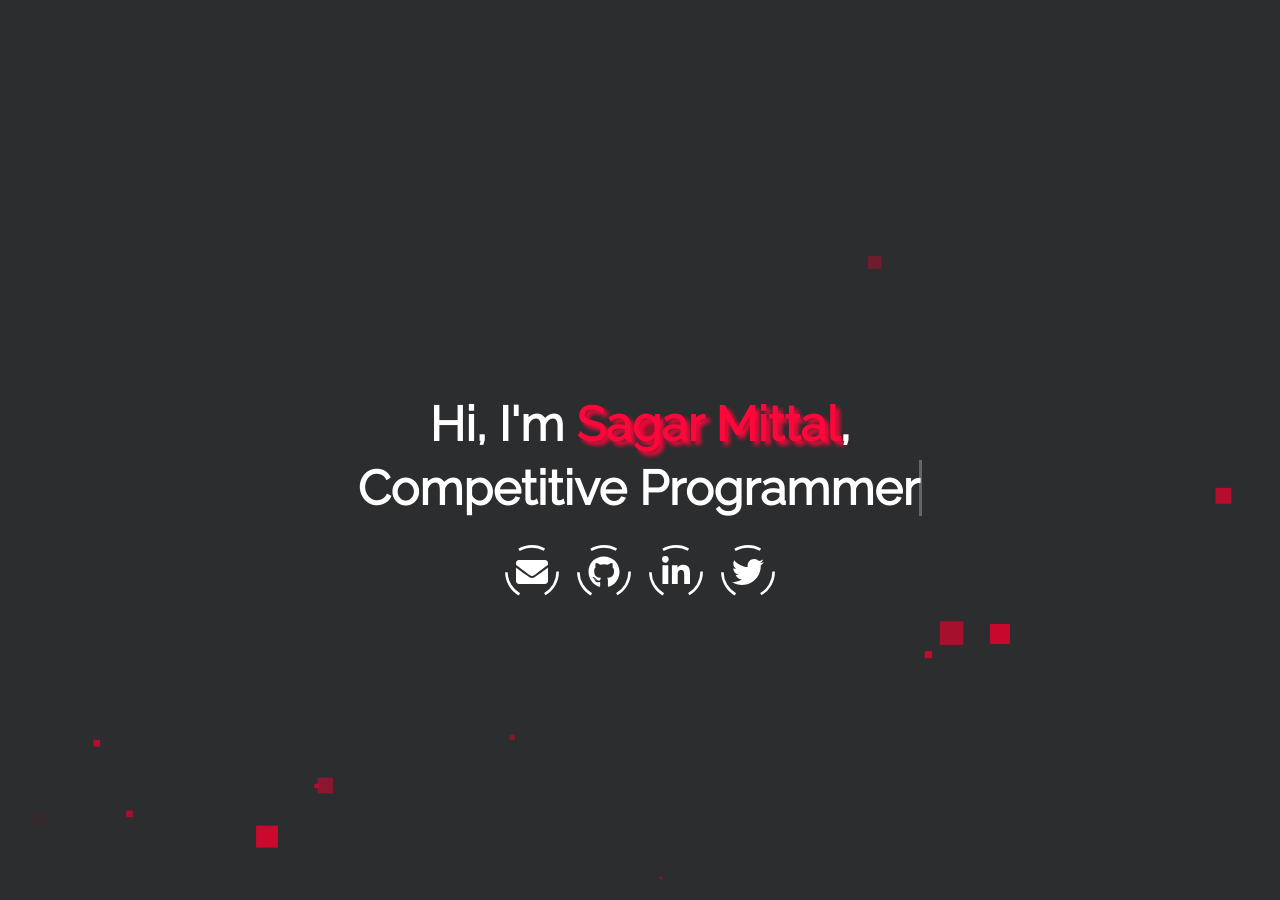
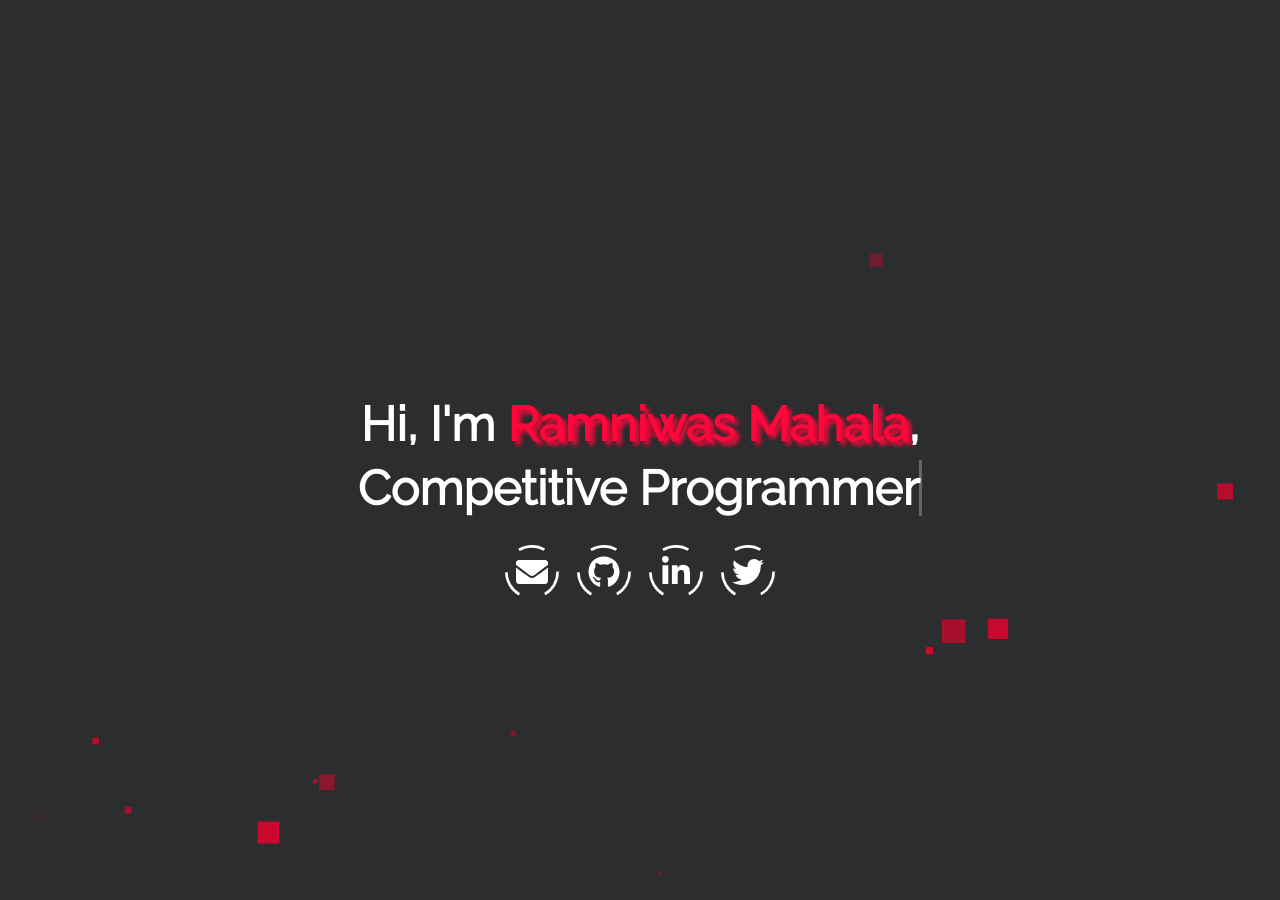
Before and after one commit to RamniwasMahala007/friend-portfolio, a Jekyll site: the page built from index.html, in a window 1280 px wide and 900 px high. Built offline with Jekyll 4.4.1, drawn with Linux system fonts in a browser that asks for light colours; some of the changed text lies outside the part shown.

Commit message:
some modifctions

```diff
--- a/_config.yml
+++ b/_config.yml
@@ -11,7 +11,7 @@ baseurl: ""
 
 # LANDING PAGE
 # username: This will displayed on the landing page as your name.
-username: Sagar Mittal
+username: Ramniwas Mahala
 # typing_text: This will be typed before 'scroll down for more'.
 # > set this to your job title, e.g. Fullstack Developer
 typing_text: Competitive Programmer
@@ -34,7 +34,7 @@ show_aboutme_card: true
 # about_me_title: The will be displayed as the title in the About Me section
 about_me_title: About Me
 # about_me_description: This will be displayed under the title.
-about_me_description: Lorem ipsum dolor sit amet, consetetur sadipscing elitr, sed diam nonumy eirmod tempor invidunt ut labore et dolore magna aliquyam erat, sed diam voluptua. At vero eos et accusam et justo duo dolores et ea rebum. Stet clita kasd gubergren, no sea takimata sanctus est Lorem ipsum dolor sit amet.  Lorem ipsum dolor sit amet, consetetur sadipscing elitr, sed diam nonumy eirmod tempor invidunt ut labore et dolore magna aliquyam erat, sed diam voluptua. At vero eos et accusam et justo duo dolores et ea rebum. Stet clita kasd gubergren, no sea takimata sanctus est Lorem ipsum dolor sit amet. If you like this theme and want to use it for yourself, checkout the source code and the documentation at <a class="highlight-link" href="https://github.com/longpdo/neumorphism" target="_blank" rel="noreferrer"> Github </a>. You can also find me on <a class="highlight-link" href="https://jamstackthemes.dev/theme/jekyll-neumorphism/" target="_blank" rel="noreferrer">JAMstack Themes</a> and on <a class="highlight-link" href="https://jekyll-themes.com/neumorphism/" target="_blank" rel="noreferrer">Jekyll Themes</a>.
+about_me_description: Hi, I am sophomore at GIT Jaipur.<br> I lke to do problem solving. I have good command over Data Structure & Algorithms. <br>I am a profcient in NodeJS.<br>I am an Open-Source contributor & apply of what I learn
 
 # SKILLS SECTION
 # show_skills_card:
@@ -59,11 +59,11 @@ cv_download_link: https://example.com/
 # show_projects_card:
 # > setting this to true, will display the Projects section
 # > setting this to false, will omit the Projects section
-show_projects_card: true
+show_projects_card: false
 # show_projects:
 # > setting this to true, will display your listed projects in _data/projects.yml
 # > setting this to false, will omit your listed projects
-show_projects: true
+show_projects: false
 # projects_title: The will be displayed as the title of your projects
 projects_title: Projects
 # show_os_projects:
@@ -81,7 +81,7 @@ show_contact_card: true
 # contact_title: The will be displayed as the title in the Contact section
 contact_title: Contact
 # contact_description: This will be displayed under the title.
-contact_description: Lorem ipsum dolor sit amet, consetetur sadipscing elitr, sed diam nonumy eirmod tempor invidunt ut labore et dolore magna aliquyam erat, sed diam voluptua. At vero eos et accusam et justo duo dolores et ea rebum. If you like this theme and want to use it for yourself, checkout the source code and the documentation at <a class="highlight-link" href="https://github.com/longpdo/neumorphism" target="_blank" rel="noreferrer"> Github </a>.
+contact_description: I am an passionate & dedicated person. I am activly looking for internship oppurtunites of Web Development where I can learn & meet like-minded peoples. <br>For any query, advice, or just say Hi! contact to me below
 
 # GITHUB-METADATA
 # Set this to your forked repository
```
